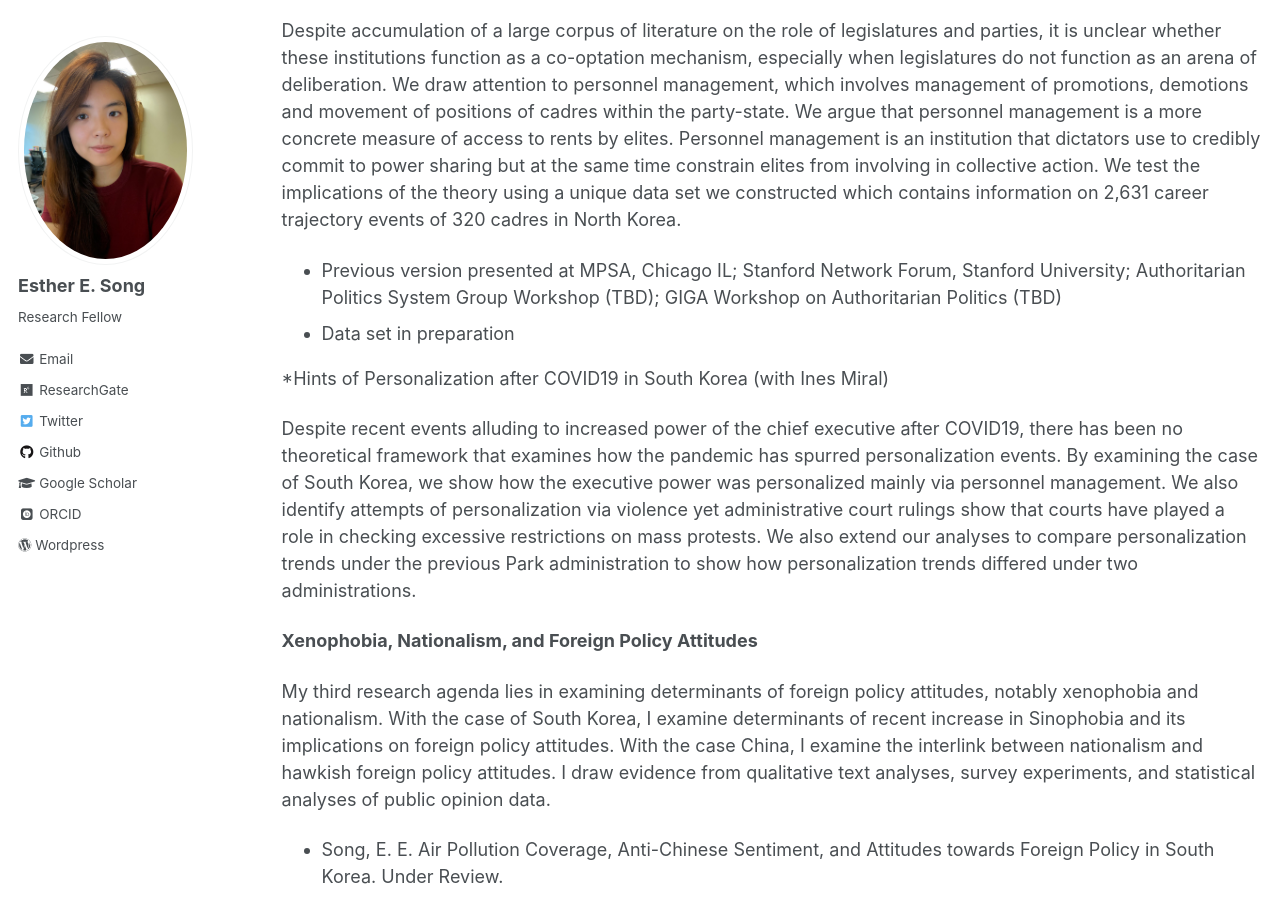
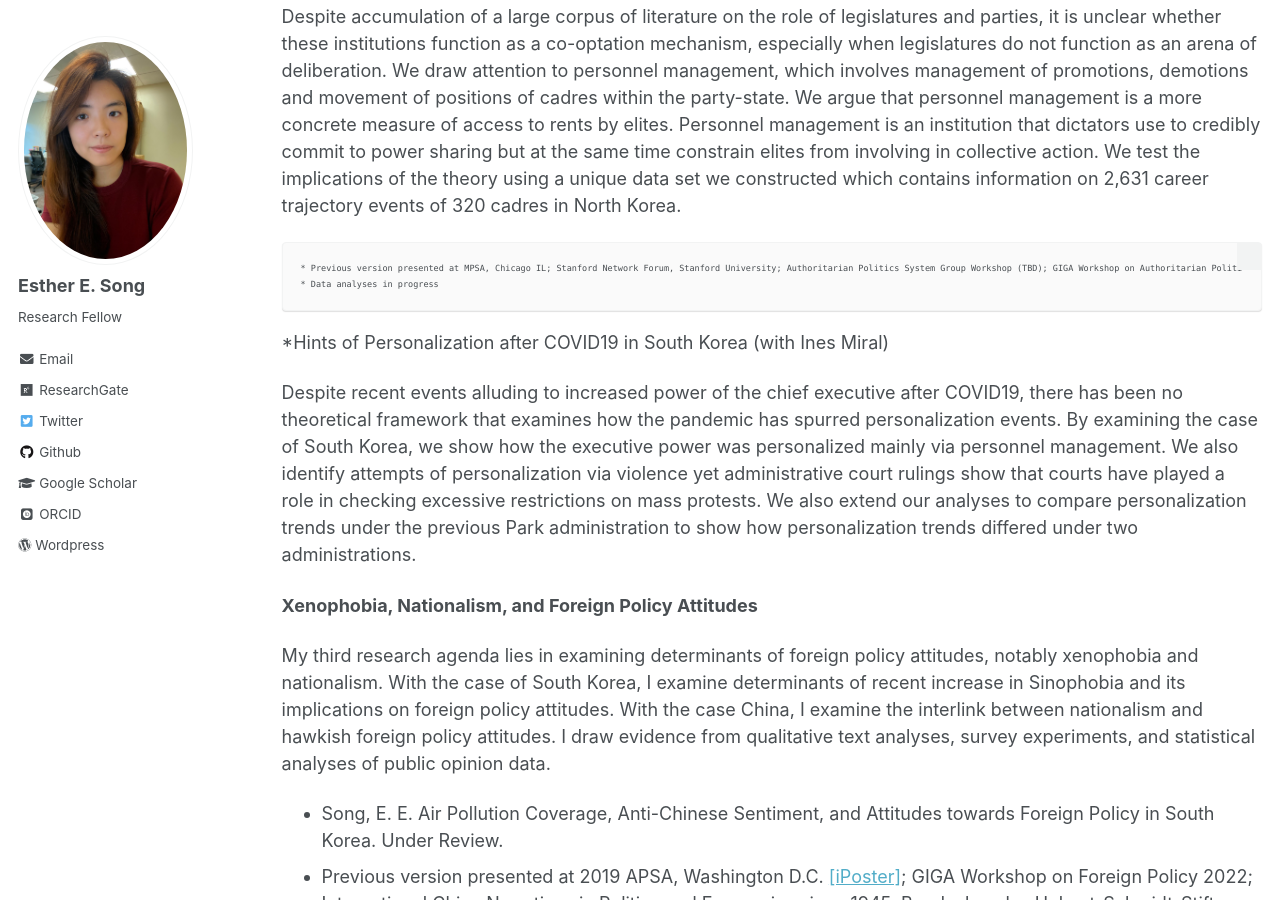
Before and after one commit to ehsong/ehsong.github.io, a Jekyll site: the page built from _pages/research.md, in a window 1280 px wide and 900 px high, scrolled down 1036 px. Built offline with Jekyll 4.4.1, drawn with Linux system fonts in a browser that asks for light colours; some web fonts are replaced.

Commit message:
Update research.md

```diff
--- a/_pages/research.md
+++ b/_pages/research.md
@@ -17,7 +17,7 @@
 My dissertation work has centered on answering the question on why China has allowed the growth of the NGO sector despite its potential threat towards regime stability. This work touches not only upon state-society relations in China but authoritarianism as well. My work has culminated in a book-length project and peer-reviewed articles \& articles under review.
 
 * Song, E. E. 2022. How Outsourcing Social Services to NGOs Bolsters Political Trust in China: Evidence from Shanghai. *Chinese Political Science Review*. 1-27. [[Open Access Link]](https://link.springer.com/article/10.1007/s41111-021-00207-z)
-- Paper presented at 2019 MPSA, Chicago IL; 2019 Bay Area Comparative Urban Politics Workshop, UC Berkeley; 2019 China Social Science Workshop, Stanford University.
+    * Paper presented at 2019 MPSA, Chicago IL; 2019 Bay Area Comparative Urban Politics Workshop, UC Berkeley; 2019 China Social Science Workshop, Stanford University.
 
 * Song, E. E. The Political Origins of NGO Sector Expansion Under Authoritarianism: Evidence from Case Comparison of Three Post-Communist Countries. R&R.
 
@@ -31,8 +31,8 @@
 
 Despite accumulation of a large corpus of literature on the role of legislatures and parties, it is unclear whether these institutions function as a co-optation mechanism, especially when legislatures do not function as an arena of deliberation. We draw attention to personnel management, which involves management of promotions, demotions and movement of positions of cadres within the party-state. We argue that personnel management is a more concrete measure of access to rents by elites. Personnel management is an institution that dictators use to credibly commit to power sharing but at the same time constrain elites from involving in collective action. We test the implications of the theory using a unique data set we constructed which contains information on 2,631 career trajectory events of 320 cadres in North Korea.
 
-- Previous version presented at MPSA, Chicago IL; Stanford Network Forum, Stanford University; Authoritarian Politics System Group Workshop (TBD); GIGA Workshop on Authoritarian Politics (TBD)
-- Data set in preparation
+    * Previous version presented at MPSA, Chicago IL; Stanford Network Forum, Stanford University; Authoritarian Politics System Group Workshop (TBD); GIGA Workshop on Authoritarian Politics (TBD)
+    * Data analyses in progress
 
 *Hints of Personalization after COVID19 in South Korea (with Ines Miral)
 
```
